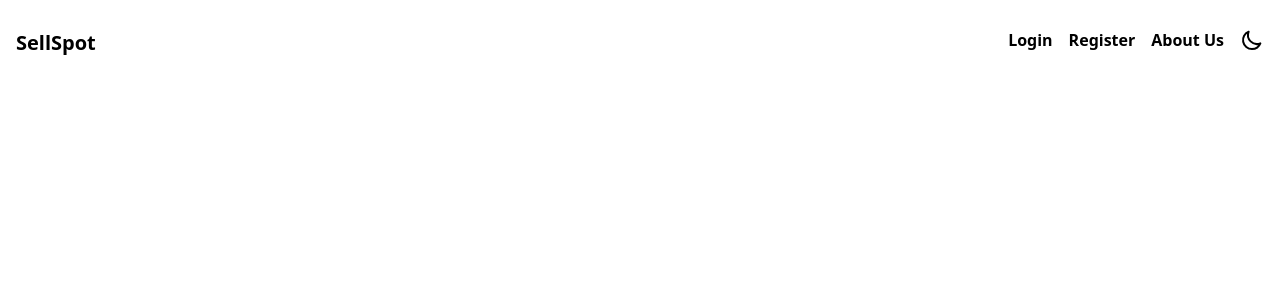
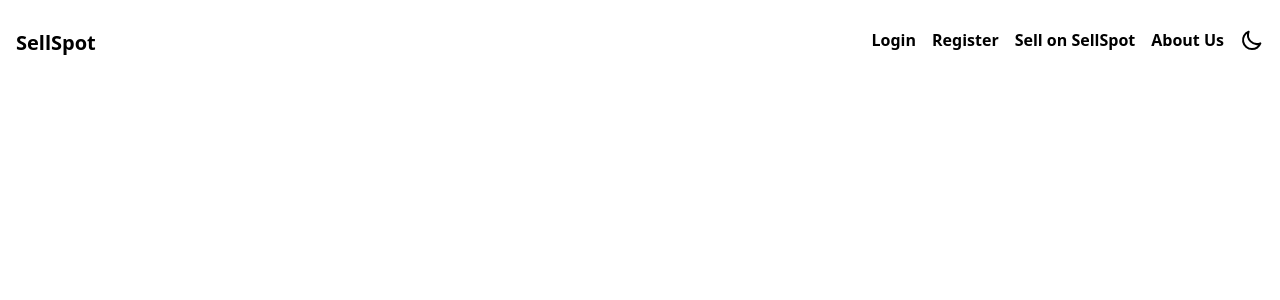
Before and after one commit to Ziphozenkosimthombe/SellSpot, a React (Vite) app in the folder frontend/: page / in a window 1280 px wide. Shown: the top 300 px of the page. Built offline with nearby package versions, Linux system fonts and the light colour scheme.

Commit message:
adding the Link for the seller

```diff
--- a/frontend/src/components/NavigationLinks.jsx
+++ b/frontend/src/components/NavigationLinks.jsx
@@ -16,6 +16,11 @@ const NavigationLinks = () => {
           </Link>
         </li>
         <li>
+          <Link to={'/sell'} className=" hover:text-gray-400 font-bold ">
+            Sell on SellSpot
+          </Link>
+        </li>
+        <li>
           <Link to={'/aboutUs'} className=" hover:text-gray-400 font-bold ">
             About Us
           </Link>
```
